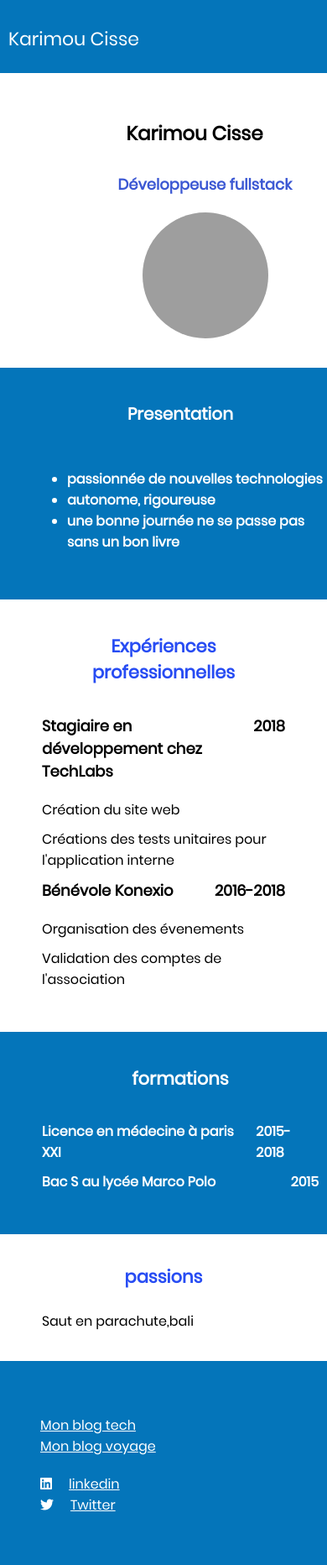
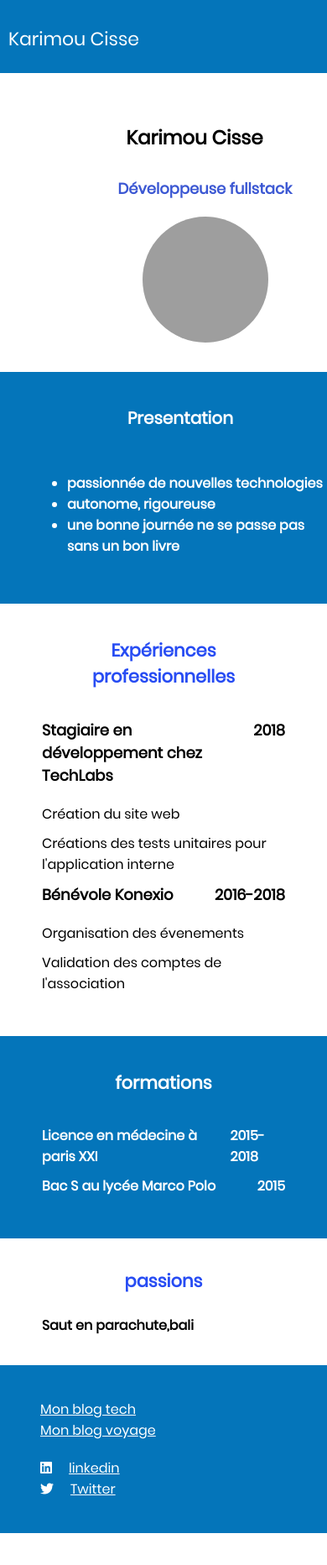
Before and after one commit to karimoucisse/mycv, a plain HTML site: page index.html in a window 390 px wide. Shown: the whole page at 84% size. After the commit the page ends 1826 px from the top, so only its background shows below. Drawn offline with Linux system fonts and the light colour scheme; grey boxes are pictures that could not be loaded.

Commit message:
terminé

```diff
--- a/styles.css
+++ b/styles.css
@@ -36,13 +36,14 @@ header nav ul li a:hover {
     background-color: #fff;
     color: #0475ba;
     border-radius: 5px;
+    padding: 1px 4px;
     transition: all ease 0.4s;
 }
 /*********************************************************************************************/
 .profil {
-    padding : 35px 0 35px 36%;
+    padding : 40px 0 35px 36%;
     display: flex;
-    flex-direction: row;
+    /*flex-direction: row;*/
 }
 .profil .titre_profil .profil_name{
     font-size: 23px;
@@ -117,17 +118,17 @@ header nav ul li a:hover {
 }
 /**************************************************/
 .passions {
-    padding: 35px 25%;
+    padding: 40px 25%;
+    font-weight: 600;
 }
 .passions .titre_passions {
     color: rgb(39, 76, 243);
     font-size: 21px;
-    font-weight: 600;
     margin-bottom: 25px;
 }
 /*******************************************************************************************************/
 footer {
-    padding: 4em 3em;
+    padding: 40px 3em;
     background-color: #0475ba;
     color: #fff;
     text-decoration: underline;
@@ -137,10 +138,7 @@ footer a {
     color: #fff;
 }
 
-/*footer .blog {
-    display: flex;
-    width: 40%;
-}*/
+
 footer .blog div {
     margin-right: 9em;
 }
@@ -192,7 +190,7 @@ footer .logo {
 
     .formation{
         background-color: #0475ba ;
-        padding: 40px 10px 40px 50px;
+        padding: 40px 50px;
         color: #fff;
     }
     .formation .titre_formation {
```
